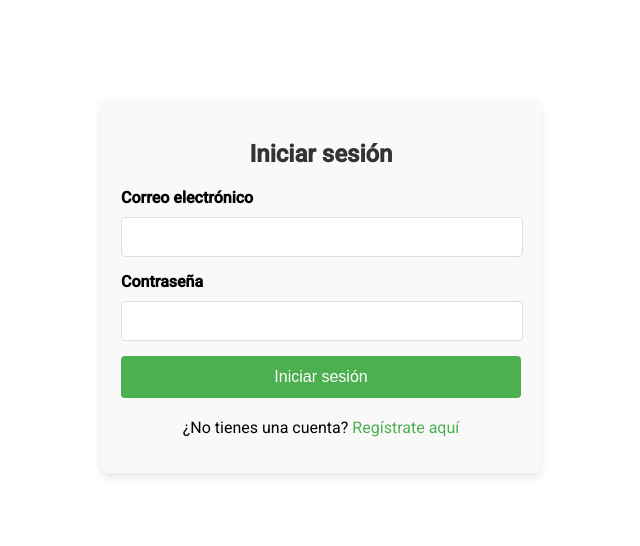
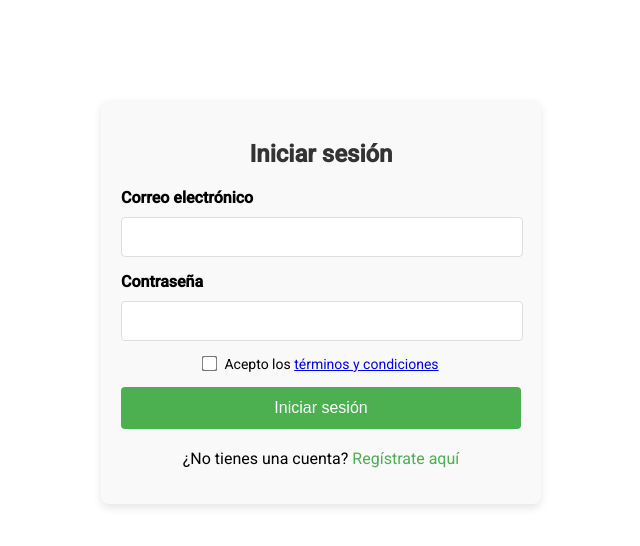
Before and after one commit to cdcg419/API_TESIS, an Angular app: page /login in a window 1280 px wide. Shown: the top 546 px of the page, without its empty margins (319-959 px from the left). Built offline with nearby package versions, Linux system fonts and the light colour scheme.

Commit message:
nuevos cambios en login

```diff
--- a/src/app/pages/login/login.component.css
+++ b/src/app/pages/login/login.component.css
@@ -1,4 +1,3 @@
-
 .login-container {
   width: 100%;
   max-width: 400px;
@@ -20,13 +19,15 @@ h2 {
   margin-bottom: 15px;
 }
 
-label {
+label:not(.checkbox-label) {
   display: block;
   font-weight: bold;
   margin-bottom: 5px;
 }
 
-input {
+input[type="text"],
+input[type="email"],
+input[type="password"] {
   width: 95%;
   padding: 10px;
   margin-top: 5px;
@@ -34,6 +35,7 @@ input {
   border-radius: 4px;
   font-size: 16px;
 }
+
 
 input:focus {
   border-color: #4CAF50;
@@ -78,3 +80,55 @@ input:focus {
 .register-link a:hover {
   text-decoration: underline;
 }
+
+.modal-overlay {
+  position: fixed;
+  top: 0;
+  left: 0;
+  width: 100%;
+  height: 100%;
+  background: rgba(0, 0, 0, 0.5);
+  display: flex;
+  align-items: center;
+  justify-content: center;
+  z-index: 1000;
+}
+
+.modal-content {
+  background: white;
+  padding: 20px;
+  max-width: 400px;
+  width: 90%;
+  border-radius: 8px;
+  box-shadow: 0 4px 12px rgba(0, 0, 0, 0.3);
+}
+
+.btn-close {
+  margin-top: 20px;
+  padding: 8px 16px;
+  background-color: #2196F3;
+  color: white;
+  border: none;
+  border-radius: 4px;
+  cursor: pointer;
+}
+
+.checkbox-group {
+  display: flex;
+  align-items: center;
+  justify-content: center; /* <-- Esto centra el checkbox + label horizontalmente */
+  gap: 8px;
+  font-size: 14px;
+  margin-bottom: 15px;
+}
+
+.checkbox-group input[type="checkbox"] {
+  margin: 0;
+  transform: scale(1.2);
+  cursor: pointer;
+}
+
+.checkbox-group .checkbox-label {
+  margin: 0;
+  cursor: pointer;
+}
--- a/src/app/pages/login/login.component.html
+++ b/src/app/pages/login/login.component.html
@@ -5,12 +5,39 @@
       <label for="email">Correo electrónico</label>
       <input type="email" id="email" [(ngModel)]="email" name="email" required />
     </div>
+
     <div class="form-group">
       <label for="password">Contraseña</label>
       <input type="password" id="password" [(ngModel)]="password" name="password" required />
     </div>
+
+    <div class="form-group checkbox-group">
+      <input type="checkbox" id="terms" [(ngModel)]="acceptedTerms" name="terms"/>
+        <label for="terms" class="checkbox-label">
+         Acepto los <a href="#" (click)="openModal($event)">términos y condiciones</a>
+        </label>
+    </div>
+    <div *ngIf="showTermsError" class="error-message">
+      Debes aceptar los términos y condiciones para continuar.
+    </div>
+
     <button type="submit" class="btn-submit">Iniciar sesión</button>
   </form>
+
   <div *ngIf="errorMessage" class="error-message">{{ errorMessage }}</div>
   <p class="register-link">¿No tienes una cuenta? <a routerLink="/register">Regístrate aquí</a></p>
+
+  <!-- Modal -->
+  <div class="modal-overlay" *ngIf="showModal">
+    <div class="modal-content">
+      <h3>Términos y Condiciones</h3>
+      <p>
+        Aquí poner los términos y condiciones de la aplicación.<br /><br />
+        - El usuario acepta que sus datos sean tratados según la política de privacidad.<br />
+        - El uso del sistema es exclusivo para fines educativos.<br />
+        - Está prohibida la distribución sin autorización.
+      </p>
+      <button class="btn-close" (click)="closeModal()">Cerrar</button>
+    </div>
+  </div>
 </div>
--- a/src/app/pages/login/login.component.ts
+++ b/src/app/pages/login/login.component.ts
@@ -12,14 +12,23 @@ export class LoginComponent {
   email: string = '';
   password: string = '';
   errorMessage: string = '';
+  acceptedTerms: boolean = false;
+  showTermsError: boolean = false;
+  showModal: boolean = false;
 
   constructor(
     private authService: AuthService,
     private router: Router
   ) { }
 
+  onLogin(): void {
+    if (!this.acceptedTerms) {
+      this.showTermsError = true;
+      return;
+    }
 
-  onLogin(): void {
+    this.showTermsError = false;
+
     this.authService.login(this.email, this.password).subscribe(
       response => {
         this.authService.saveToken(response.access_token);
@@ -27,8 +36,17 @@ export class LoginComponent {
       },
       error => {
         console.log('Error de login:', error);
+        this.errorMessage = 'Credenciales incorrectas. Intenta nuevamente.';
       }
     );
+  }
 
+  openModal(event: MouseEvent): void {
+    event.preventDefault();
+    this.showModal = true;
+  }
+
+  closeModal(): void {
+    this.showModal = false;
   }
 }
```
